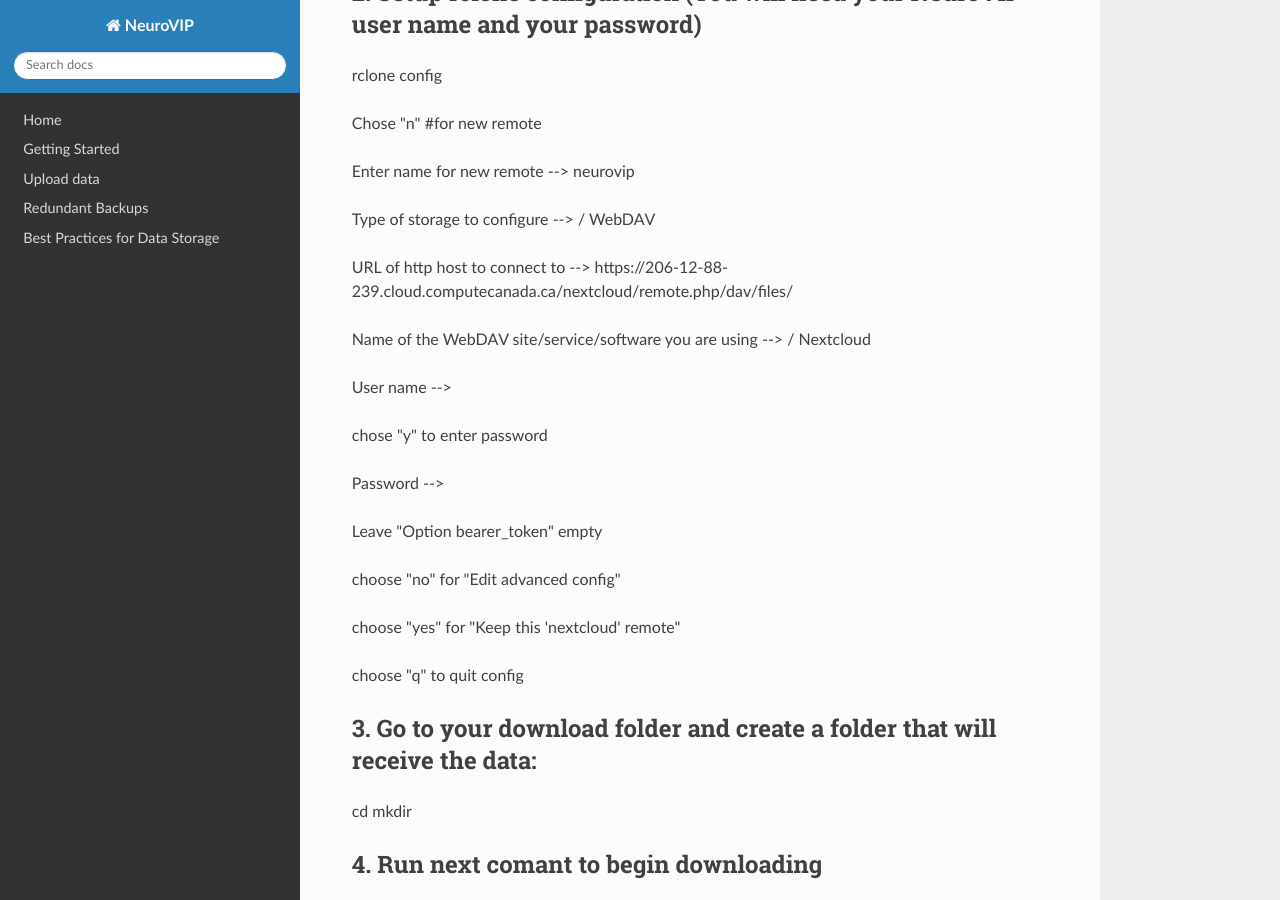
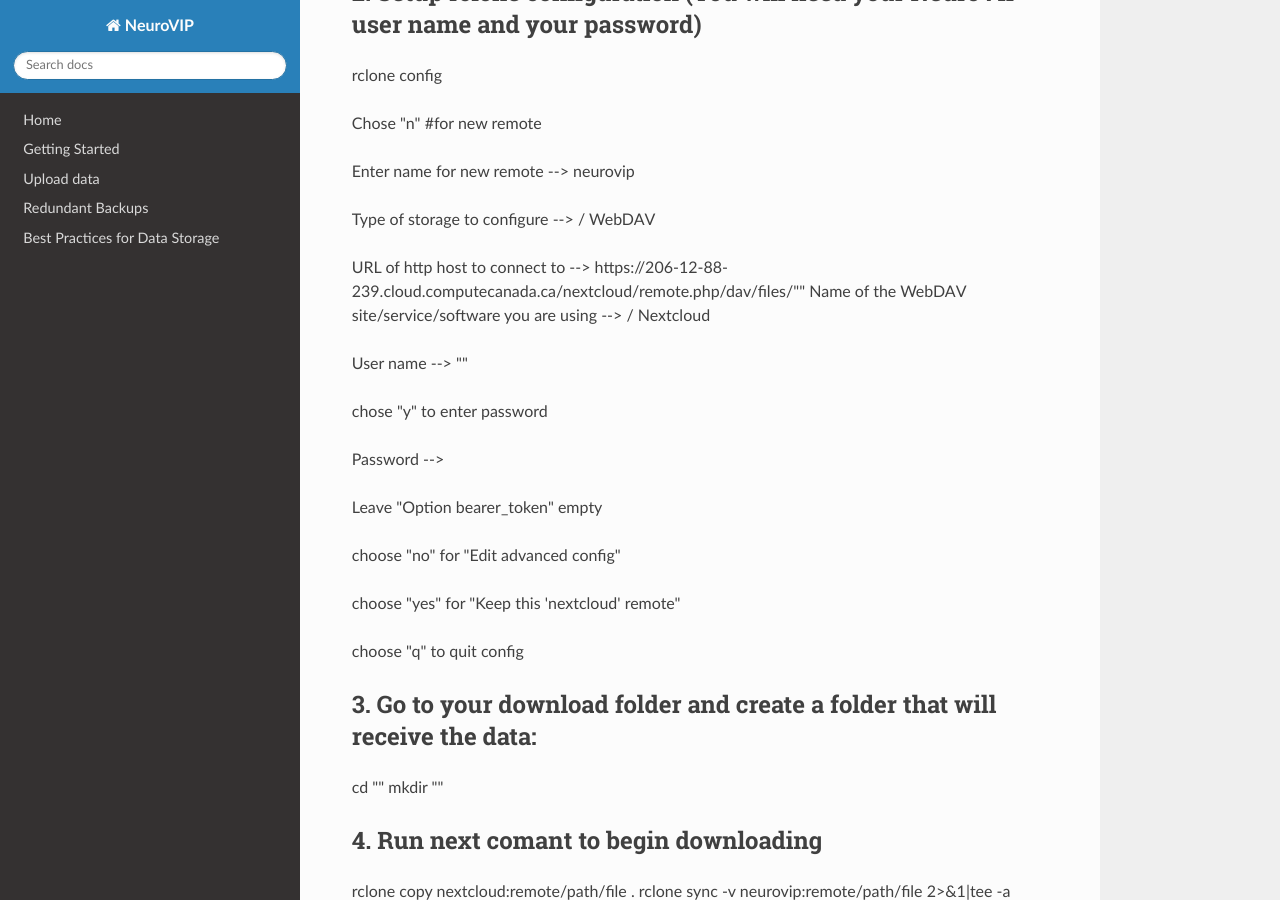
Before and after one commit to neurobioinfo/Neuro_Bioinfo_Core.Nextcloud, an MkDocs documentation site: the page built from docs/download_data.md, in a window 1280 px wide and 900 px high, scrolled down 408 px. Built offline with MkDocs 1.6.1, drawn with Linux system fonts in a browser that asks for light colours; nearby versions of some CDN libraries.

```diff
--- a/docs/download_data.md
+++ b/docs/download_data.md
@@ -17,11 +17,10 @@ Enter name for new remote --> neurovip
 
 Type of storage to configure --> <number> / WebDAV
 
-URL of http host to connect to --> https://206-12-88-239.cloud.computecanada.ca/nextcloud/remote.php/dav/files/<your NeuroVIP username>
-
+URL of http host to connect to --> https://206-12-88-239.cloud.computecanada.ca/nextcloud/remote.php/dav/files/"<your NeuroVIP username>"
 Name of the WebDAV site/service/software you are using --> <number> / Nextcloud
 
-User name --> <your NeuroVIP username>
+User name --> "<your NeuroVIP username>"
 
 chose "y" to enter password
 
@@ -37,8 +36,8 @@ choose "q" to quit config
 
 
 ## 3. Go to your download folder and create a folder that will receive the data:
-cd <download folder>
-mkdir <destination folder>
+cd "<download folder>"
+mkdir "<destination folder>"
 
 ## 4. Run next comant to begin downloading
 rclone copy nextcloud:remote/path/file .
```
